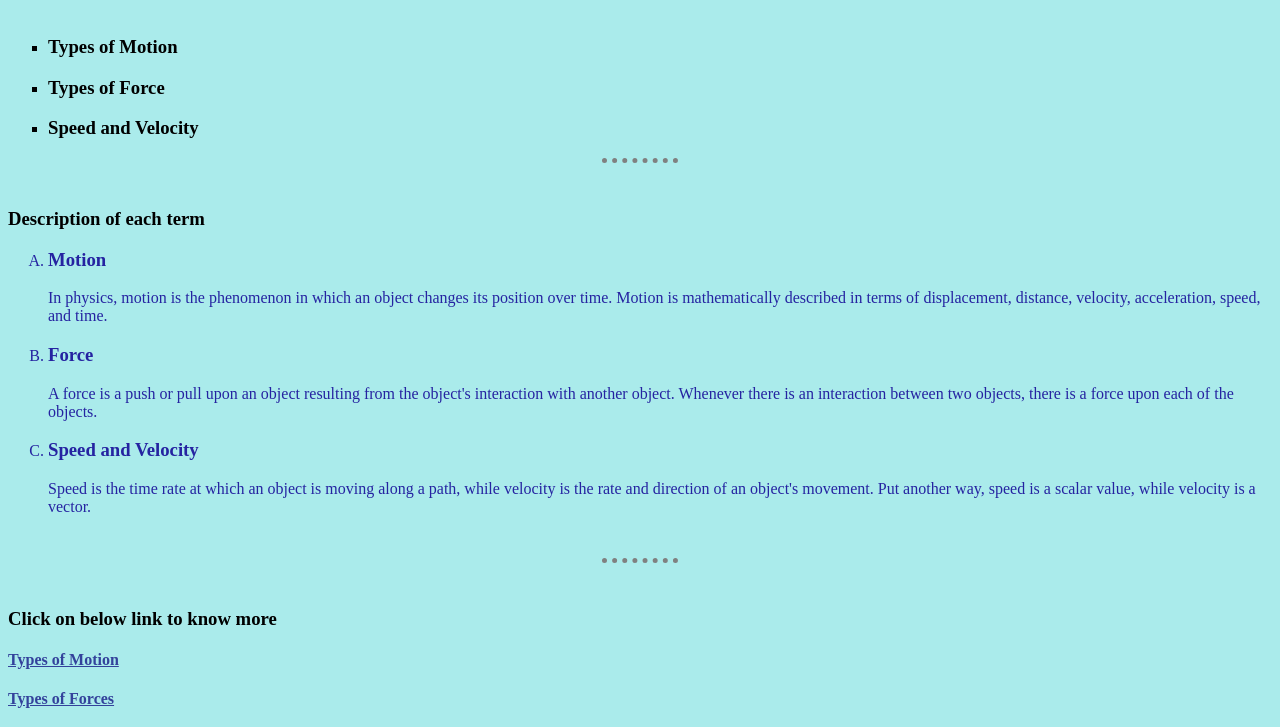
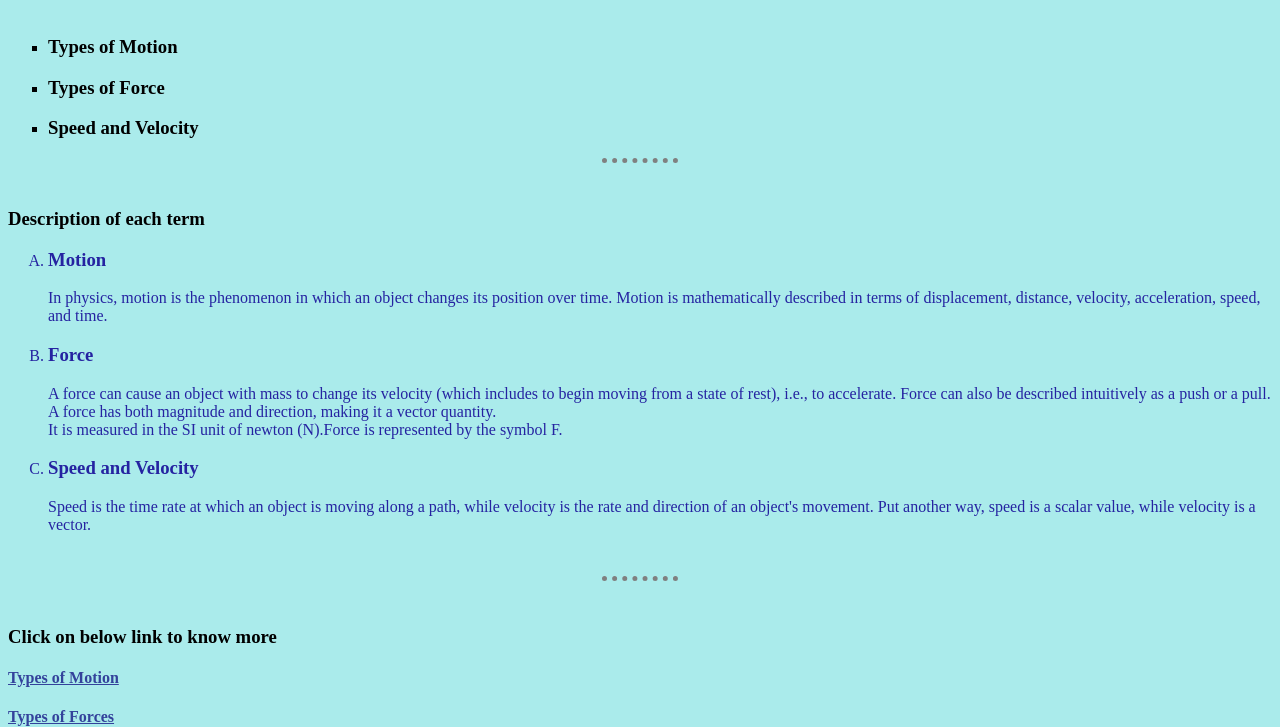
Before and after one commit to RajaKumar1995/Shriya1, a plain HTML site: page index.html in a window 1280 px wide. Shown: the part 75-802 px from the top of the page. Drawn offline with Linux system fonts and the light colour scheme.

Commit message:
update force definition

```diff
--- a/index.html
+++ b/index.html
@@ -44,7 +44,8 @@
             </li>
             <li>
               <h3>Force</h3>
-              A force is a push or pull upon an object resulting from the object's interaction with another object. Whenever there is an interaction between two objects, there is a force upon each of the objects.
+               A force can cause an object with mass to change its velocity (which includes to begin moving from a state of rest), i.e., to accelerate. Force can also be described intuitively as a push or a pull. A force has both magnitude and direction, making it a vector quantity.
+              <br> It is measured in the SI unit of newton (N).Force is represented by the symbol F.
             </li>
             <li>
                 <h3>Speed and Velocity</h3>
```
